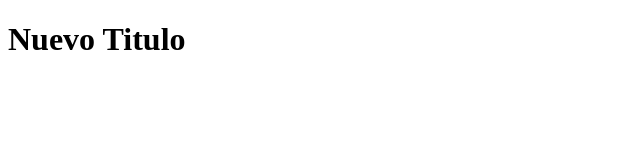
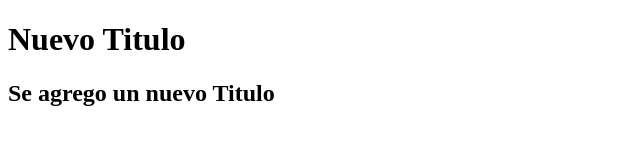
Before and after one commit to Waldo0137/GitHelloWorld, a plain HTML site: page index.html in a window 1280 px wide. Shown: the whole page, without its empty margins (0-640 px from the left). Drawn offline with Linux system fonts and the light colour scheme.

Commit message:
Se agrego un titulo h2

```diff
--- a/index.html
+++ b/index.html
@@ -8,5 +8,6 @@
 </head>
 <body>
     <h1>Nuevo Titulo</h1>
+    <h2>Se agrego un nuevo Titulo</h2>
 </body>
 </html>
```
